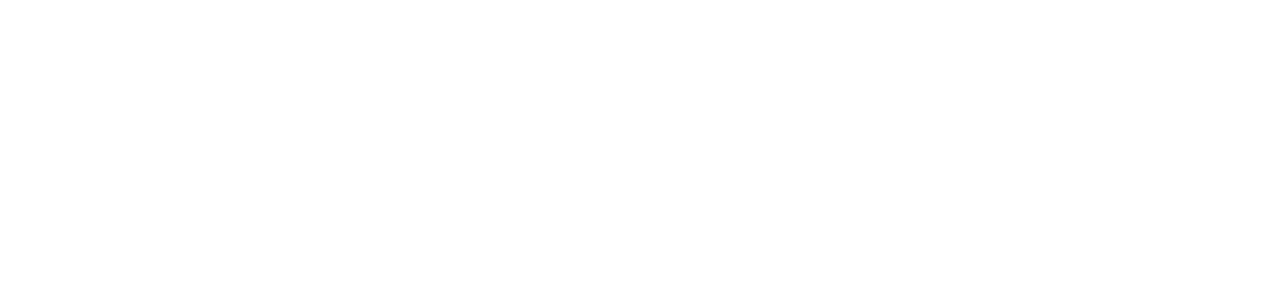
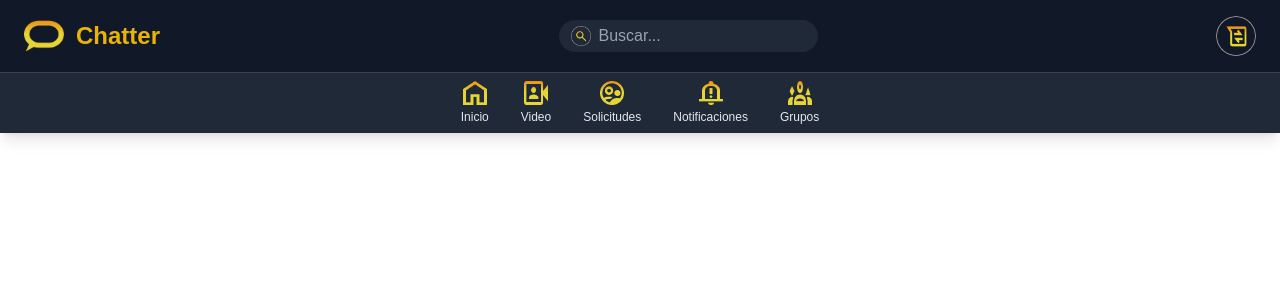
Before and after one commit to Daniel301206/Red-Social, a React (Vite) app in the folder src/frontend/: page /video in a window 1280 px wide. Before the commit this address had no page. Shown: the top 300 px of the page. Built offline with nearby package versions, Linux system fonts and the light colour scheme; a web font is replaced by a local one.

Commit message:
feat:actualizando el sistema

```diff
--- a/src/frontend/src/App.jsx
+++ b/src/frontend/src/App.jsx
@@ -5,6 +5,11 @@ import Login from "./pages/Login";
 import LoginSuccess from "./pages/LoginSuccess";
 import LoginError from "./pages/LoginError";
 import VentanaInicio from "./pages/VentanaInicio";
+import Video from "./pages/Video";
+import Solicitudes from "./pages/Solicitudes";
+import Notificaciones from "./pages/Notificaciones";
+import Grupos from "./pages/Grupos";
+
 
 function App(){
   return (
@@ -16,6 +21,11 @@ function App(){
         <Route path="/login-error" element={<LoginError />} />
         <Route path="/login-success" element={<LoginSuccess />}/>
         <Route path="/ventanaInicio" element={<VentanaInicio/>}/>
+        <Route path="/video" element={<Video />} />
+        <Route path="/solicitudes" element={<Solicitudes />} />
+        <Route path="/notificaciones" element={<Notificaciones />} />
+        <Route path="/grupos" element={<Grupos />} />
+
       </Routes>
     </BrowserRouter>
   );
--- a/src/frontend/src/pages/Grupos.jsx
+++ b/src/frontend/src/pages/Grupos.jsx
@@ -0,0 +1,14 @@
+import Layout from "./Layout";
+
+function Grupos() {
+  return (
+    <Layout>
+      <div className="text-center text-yellow-400 py-10">
+        👨‍👩‍👧‍👦 <strong>Grupos</strong>
+        <p className="text-gray-300 mt-2">Explora y crea grupos de interés.</p>
+      </div>
+    </Layout>
+  );
+}
+
+export default Grupos;
--- a/src/frontend/src/pages/Notificaciones.jsx
+++ b/src/frontend/src/pages/Notificaciones.jsx
@@ -0,0 +1,14 @@
+import Layout from "./Layout";
+
+function Notificaciones() {
+  return (
+    <Layout>
+      <div className="text-center text-yellow-400 py-10">
+        🔔 <strong>Notificaciones</strong>
+        <p className="text-gray-300 mt-2">Aquí verás tus notificaciones recientes.</p>
+      </div>
+    </Layout>
+  );
+}
+
+export default Notificaciones;
--- a/src/frontend/src/pages/Solicitudes.jsx
+++ b/src/frontend/src/pages/Solicitudes.jsx
@@ -0,0 +1,14 @@
+import Layout from "./Layout";
+
+function Solicitudes() {
+  return (
+    <Layout>
+      <div className="text-center text-yellow-400 py-10">
+        👥 <strong>Solicitudes de amistad</strong>
+        <p className="text-gray-300 mt-2">Aquí aparecerán tus solicitudes pendientes.</p>
+      </div>
+    </Layout>
+  );
+}
+
+export default Solicitudes;
--- a/src/frontend/src/pages/Video.jsx
+++ b/src/frontend/src/pages/Video.jsx
@@ -0,0 +1,14 @@
+import Layout from "./Layout";
+
+function Video() {
+  return (
+    <Layout>
+      <div className="text-center text-yellow-400 py-10">
+        🎬 <strong>Sección de Videos</strong>
+        <p className="text-gray-300 mt-2">Aquí podrás ver y subir videos.</p>
+      </div>
+    </Layout>
+  );
+}
+
+export default Video;
```
